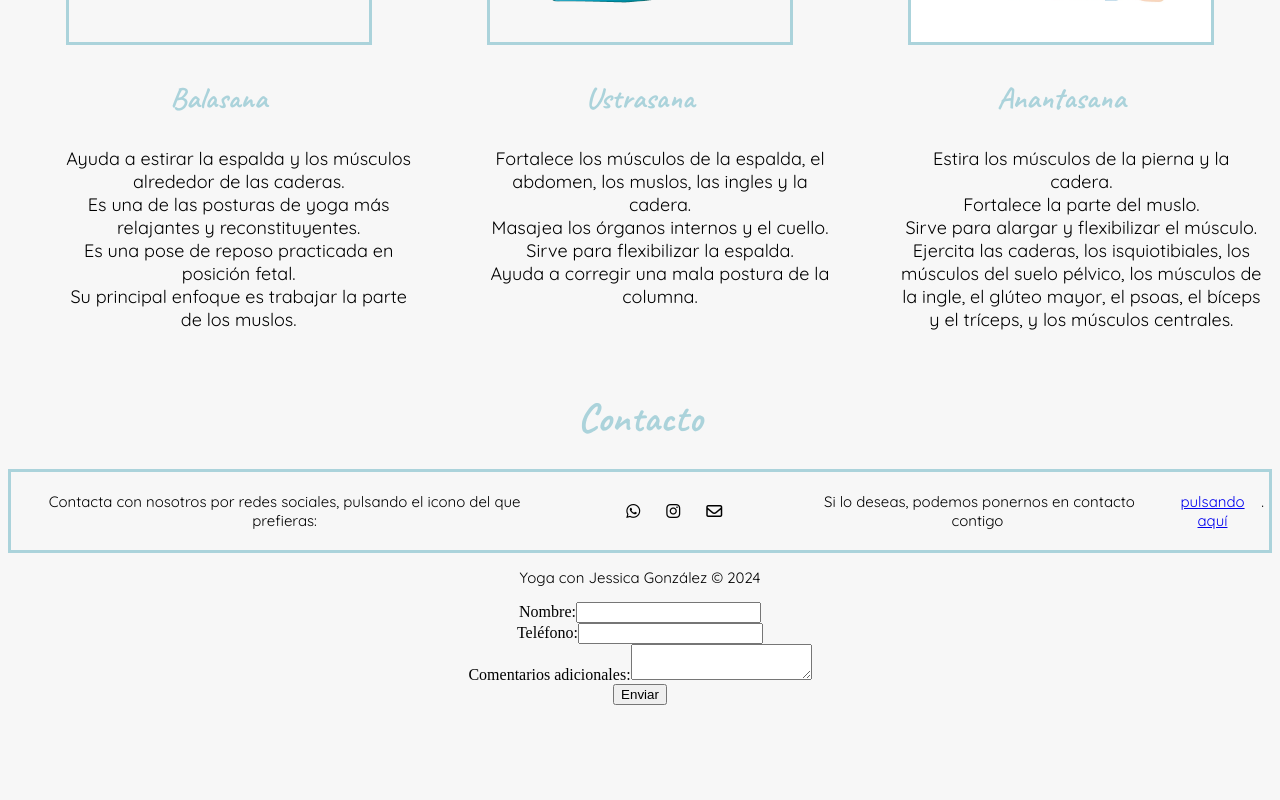
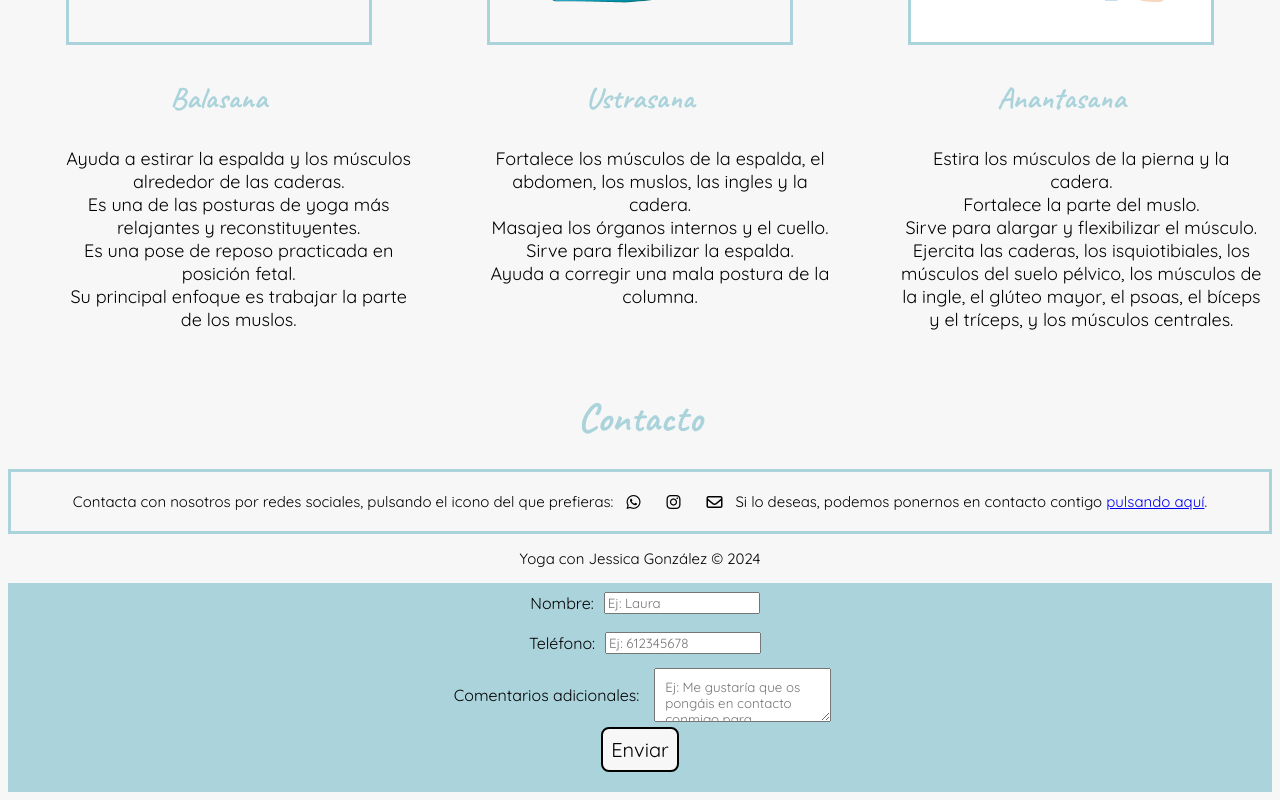
Before and after one commit to olgabonillo/proyecto-personal-olga-bonillo, a React (Vite) app: page / in a window 1280 px wide. Shown: the part 3069-3869 px from the top of the page. Before the commit the page ends 3782 px from the top, so only its background shows below. Built offline with nearby package versions, Linux system fonts and the light colour scheme; a web font is replaced by a local one.

Commit message:
changes in formulary

```diff
--- a/src/components/App.jsx
+++ b/src/components/App.jsx
@@ -32,8 +32,8 @@ function App() {
     <Benefits/>
     <Characteristics/>
     <Postures/>
-    <Footer/>
-    <Form id="formulario" className="form" target="_black"></Form>
+    <Footer className="form" target="_blanck"/>
+    <Form id="formulario"></Form>
     </>
   );
 }
--- a/src/components/Footer.jsx
+++ b/src/components/Footer.jsx
@@ -7,18 +7,18 @@ function Footer() {
         </div>
         <div className="footer">
         <p className="text-footer">Contacta con nosotros por redes sociales, pulsando el icono del que prefieras:</p>
-          <a href="https://wa.me/34619393123" target="_black">
+          <a href="https://wa.me/34619393123" target="_blanck">
             <i className="fa-brands fa-whatsapp" style={{ color: "#000" }}></i>
           </a>
-          <a href="https://www.instagram.com/" target="_black">
+          <a href="https://www.instagram.com/" target="_blanck">
             <i className="fa-brands fa-instagram" style={{ color: "#000" }}></i>
           </a>
-          <a href="mailto:olgaalaquas@gmail.com" target="_black">
+          <a href="mailto:olgaalaquas@gmail.com" target="_blanck">
             <i className="fa-regular fa-envelope" style={{ color: "#000" }}></i>
           </a>
           <p className="text-form">
             Si lo deseas, podemos ponernos en contacto contigo&nbsp;
-            <a href="#formulario" target="_black">
+            <a href="#formulario" target="_blanck">
               pulsando aquí
             </a>
             .
--- a/src/components/Form.jsx
+++ b/src/components/Form.jsx
@@ -1,16 +1,16 @@
-import { useState } from 'react';
+import { useState } from "react";
 
 const Form = () => {
   const [formData, setFormData] = useState({
-    nombre: '',
-    telefono: '',
-    comentarios: ''
+    nombre: "",
+    telefono: "",
+    comentarios: "",
   });
 
   const [errors, setErrors] = useState({
     nombre: false,
     telefono: false,
-    comentarios: false
+    comentarios: false,
   });
 
   const handleChange = (e) => {
@@ -20,13 +20,13 @@ const Form = () => {
 
   const validarFormulario = () => {
     const newErrors = {
-      nombre: formData.nombre.trim() === '',
-      telefono: formData.telefono.trim() === '',
-      comentarios: formData.comentarios.trim() === ''
+      nombre: formData.nombre.trim() === "",
+      telefono: formData.telefono.trim() === "",
+      comentarios: formData.comentarios.trim() === "",
     };
     setErrors(newErrors);
 
-    // Verifica si hay errores
+    // Para verificar si hay errores
     return !Object.values(newErrors).includes(true);
   };
 
@@ -34,48 +34,63 @@ const Form = () => {
     e.preventDefault();
 
     if (validarFormulario()) {
-      alert('Formulario enviado con éxito');
-      console.log('Datos enviados:', formData);
+      alert("Formulario enviado con éxito");
+      console.log("Datos enviados:", formData);
     } else {
-      alert('Por favor, completa todos los campos obligatorios');
+      alert("Por favor, completa todos los campos obligatorios");
     }
   };
 
   return (
-    <form onSubmit={handleSubmit}>
-      <div>
-        <label>Nombre:</label>
+    //Todos los campos los pongo obligatorios
+    <form onSubmit={handleSubmit} className="form">
+      <div className="div-form">
+        <label className="label">Nombre:</label>
         <input
+          className="input"
           type="text"
           name="nombre"
+          placeholder="Ej: Laura"
           value={formData.nombre}
           onChange={handleChange}
         />
-        {errors.nombre && <span style={{ color: 'red' }}>Campo obligatorio</span>}
+        {errors.nombre && (
+          <span style={{ color: "red" }}>Campo obligatorio</span>
+        )}
       </div>
 
-      <div>
-        <label>Teléfono:</label>
+      <div className="div-form">
+        <label className="label">Teléfono:</label>
         <input
+          className="input"
           type="tel"
           name="telefono"
+          placeholder="Ej: 612345678"
           value={formData.telefono}
           onChange={handleChange}
         />
-        {errors.telefono && <span style={{ color: 'red' }}>Campo obligatorio</span>}
+        {errors.telefono && (
+          <span style={{ color: "red" }}>Campo obligatorio</span>
+        )}
       </div>
 
-      <div>
-        <label>Comentarios adicionales:</label>
+      <div className="div-form">
+        <label className="label">Comentarios adicionales:</label>
         <textarea
+          className="input-text"
+          type="text"
           name="comentarios"
+          placeholder="Ej: Me gustaría que os pongáis en contacto conmigo para informarme acerca de las clases..."
           value={formData.comentarios}
           onChange={handleChange}
         />
-        {errors.comentarios && <span style={{ color: 'red' }}>Campo obligatorio</span>}
+        {errors.comentarios && (
+          <span style={{ color: "red" }}>Campo obligatorio</span>
+        )}
       </div>
-
-      <button type="submit">Enviar</button>
+      <button type="submit" className="button-form">
+        Enviar
+      </button>
     </form>
   );
 };
--- a/src/styles/App.scss
+++ b/src/styles/App.scss
@@ -141,14 +141,14 @@ body {
   display: flex;
   font-size: 15px;
   font-family: "Quicksand", sans-serif;
-  margin-right: 60px;
+  //margin-right: 60px;
 }
 
 .text-form {
   display: flex;
   font-size: 15px;
   font-family: "Quicksand", sans-serif;
-  margin-left: 60px;
+  //margin-left: 60px;
 }
 
 .contact {
@@ -204,3 +204,35 @@ body {
 .form {
   background-color: #abd3db;
 }
+
+.button-form {
+  cursor: pointer;
+  border: #000 solid 2px;
+  border-radius: 8px;
+  background-color: #F7F7F7;
+  font-family: "Quicksand", sans-serif;
+  font-size: 20px;
+  padding: 8px;
+  margin-bottom: 20px;
+}
+
+.div-form {
+  font-family: "Quicksand", sans-serif;
+  display: flex;
+  justify-content: center;
+  align-items: center;
+}
+
+.label {
+  padding: 10px;
+}
+
+.input {
+  font-family: "Quicksand", sans-serif;
+}
+
+.input-text {
+  font-family: "Quicksand", sans-serif;
+  padding: 10px;
+  margin: 5px;
+}
```
